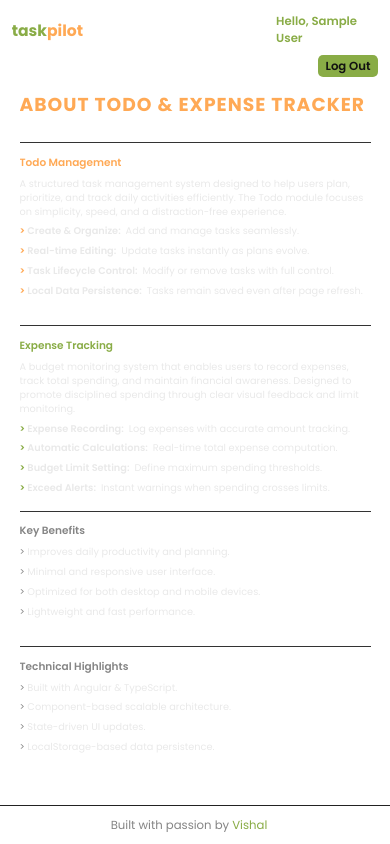
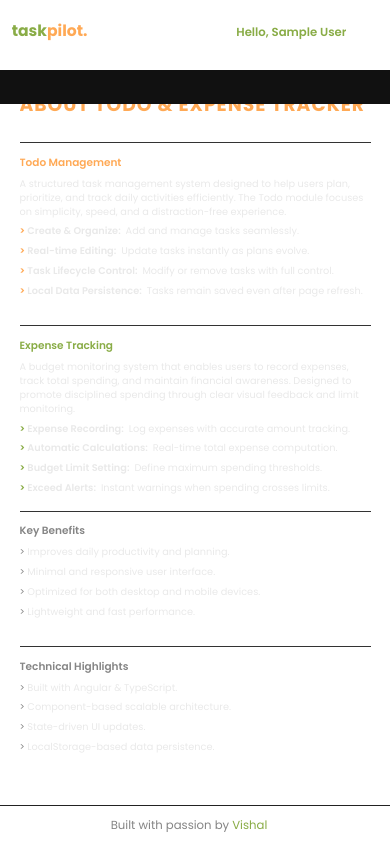
Before and after one commit to Vishal-1008/toDoApp, an Angular app: page /about in a window 390 px wide. Built offline with nearby package versions, Linux system fonts and the light colour scheme; no server answers; sample sign-in values are in the browser's storage.

Commit message:
created mobile nav saperately

```diff
--- a/src/app/components/nav/nav.component.css
+++ b/src/app/components/nav/nav.component.css
@@ -99,7 +99,66 @@
     scale: 1 !important;
   }
 
+  .mobileNav {
+    display: none !important;
+  }
+
+  .mobileNavContainer {
+    display: none;
+  }
+
   @media only screen and (max-width: 768px) {
+
+    .mobileNavContainer {
+      position: absolute;
+      top: 70px;
+      left: 0;
+      background-color: #111;
+      backdrop-filter: blur(30px);
+      height: 0;
+      width: 100vw;
+      /* opacity: 0.4; */
+      transition: 0.3s all ease-in;
+      display: flex;
+      flex-direction: column;
+      align-items: center;
+      justify-content: flex-start;
+      gap: 4vh;
+      font-size: 4.5vw !important;
+      padding-top: 4vh;
+    }
+
+    .mobileNavContainer a {
+      text-decoration: none;
+      color: #fff;
+      font-weight: 500;
+    }
+
+    .mobileNavContainer a span {
+      font-weight: 100;
+     font-style: italic;
+    }
+
+    .mobileNavContainer button {
+      width: 45vw;
+      border-radius: 2.5vw;
+      background-color: #e94a4a;
+      border: none;
+      outline: none;
+      color: #fff;
+      padding: 3vw 0;
+      font-size: 4.5vw;
+      font-weight: 600;
+    }
+
+    .mobileFeedbackBtn {
+      background-color: #89ac46 !important;
+    }
+
+    .mobileNavHeight {
+      height: calc(100vh - 125px);
+      opacity: 1;
+    }
 
     .navbar {
       padding: 0 3vw;
@@ -110,15 +169,26 @@
 
      .navbar nav {
       gap: 6vw;
+      padding-top: 5px !important;
+      color: #fff;
+     }
+
+     .desktopNav {
+      display: none !important;
+     }
+
+     .mobileNav {
+      display: flex !important;
+      position: relative;
      }
 
     nav li {
       font-size: 3vw;
     }
 
-    nav li:nth-child(1) {
+    /* nav li:nth-child(1) {
       display: none;
-    }
+    } */
 
     nav button {
     font-size: 3vw;
--- a/src/app/components/nav/nav.component.html
+++ b/src/app/components/nav/nav.component.html
@@ -1,11 +1,9 @@
 <div class="navbar">
   <h3>
-    <!-- <span class="redh1">to </span><span class="greenh1">do </span><span class="orangeh1">notes.</span> -->
     <a routerLink=""><span class="greenh1">task</span><span class="orangeh1">pilot.</span></a>
   </h3>
 
-  <nav>
-    <!-- <li><a href="#about">About</a></li> -->
+  <nav class="desktopNav">
     <li *ngIf="isUserLoggedIn"><a routerLink="">Home</a></li>
     <li *ngIf="isUserLoggedIn"><a routerLink="/about">About</a></li>
     <li *ngIf="isUserLoggedIn"><a [routerLink]="['/add', 'todo']">Todos</a></li>
@@ -14,10 +12,21 @@
       <a>Hello, {{ getLoggedInUserData }} </a>
       <button (click)="logout()" class="logout">Log Out</button>
     </li>
-    <!-- <li><a href="#feature">Features</a></li>
-    <li><a [routerLink]="['/pricing']">Pricing</a></li>-->
-    <!-- <button *ngIf="!isUserLoggedIn"><a [routerLink]="['/login']">Get Started Free</a></button> -->
     <button *ngIf="!isUserLoggedIn" (click)="signInWithGoogle()">Log In</button>
-
   </nav>
+  <nav class="mobileNav">
+    <li *ngIf="isUserLoggedIn" class="username">
+      <a>Hello, {{ getLoggedInUserData }} </a>
+    </li>
+    <li *ngIf="isUserLoggedIn"><a (click)="openMobileNav()">=</a></li>
+    <button *ngIf="!isUserLoggedIn" (click)="signInWithGoogle()">Log In</button>
+  </nav>
+  <div class="mobileNavContainer" [ngClass]="{mobileNavHeight : isMobileNav}">
+    <li><a (click)="openMobileNav()" routerLink="">Home | <span>home</span></a></li>
+    <li><a (click)="openMobileNav()" routerLink="/about">About | <span>about</span></a></li>
+    <li><a (click)="openMobileNav()" [routerLink]="['/add', 'todo']">Todos | <span>todo</span></a></li>
+    <li><a (click)="openMobileNav()" [routerLink]="['/add', 'expense']">Expenses | <span>expense</span></a></li>
+    <!-- <button (click)="openMobileFeedbackForm()" class="mobileFeedbackBtn">Feedback ?</button> -->
+    <button *ngIf="isUserLoggedIn" (click)="logout(); openMobileNav()">Log Out</button>
+  </div>
 </div>
--- a/src/app/components/nav/nav.component.ts
+++ b/src/app/components/nav/nav.component.ts
@@ -11,6 +11,9 @@ import { AuthService } from '../../services/auth.service';
   styleUrl: './nav.component.css',
 })
 export class NavComponent {
+  isMobileNav: boolean = false;
+  showMobileFeedbackForm: boolean = false;
+
   authService = inject(AuthService);
 
   get isUserLoggedIn() {
@@ -28,4 +31,17 @@ export class NavComponent {
   logout() {
     this.authService.logout();
   }
+
+  openMobileNav() {
+    this.isMobileNav = !this.isMobileNav;
+  }
+
+    openMobileFeedbackForm() {
+    this.openMobileNav()
+    this.showMobileFeedbackForm = false; // reset first
+
+    setTimeout(() => {
+      this.showMobileFeedbackForm = true; // then reopen
+    });
+  }
 }
```
